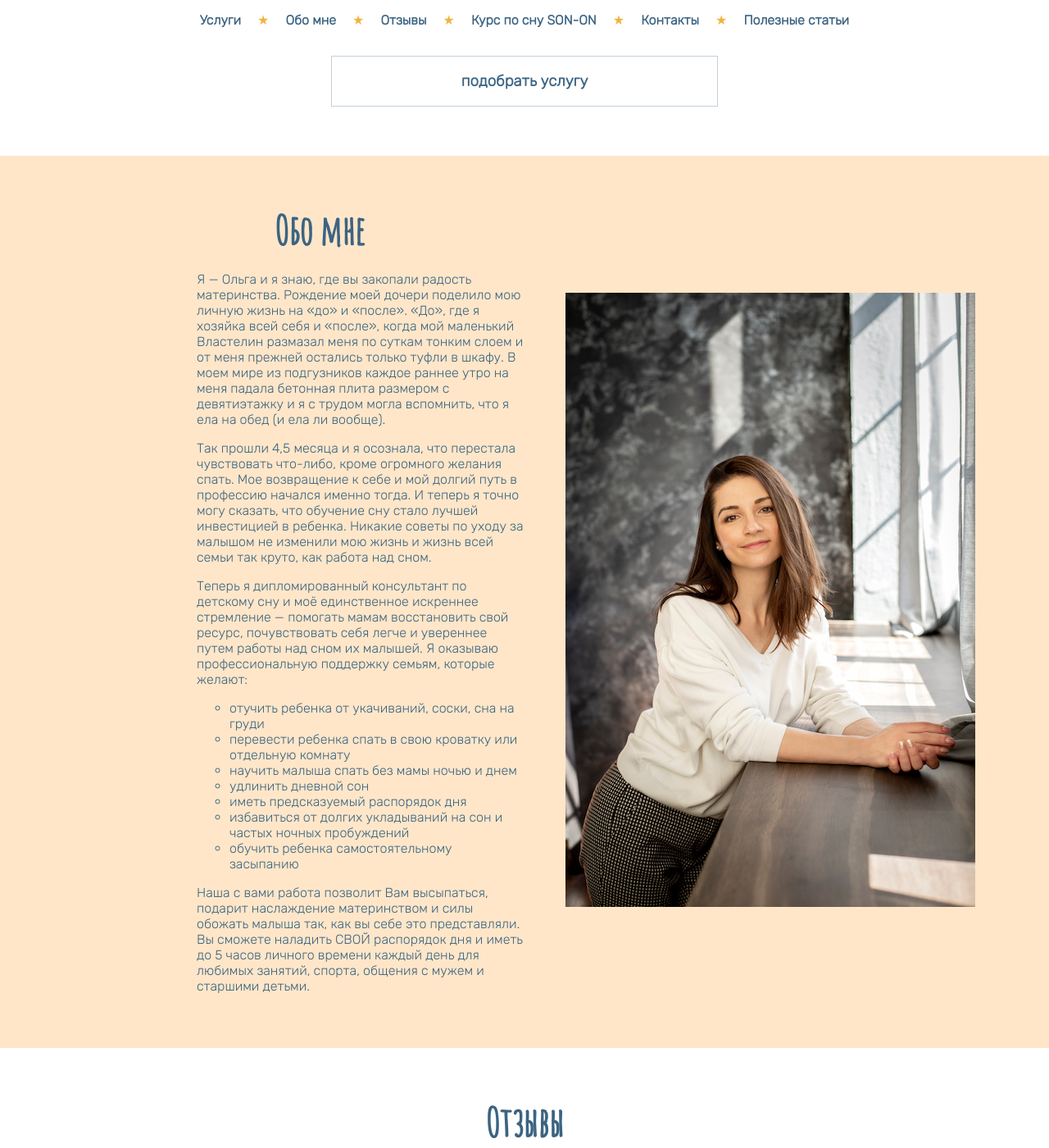
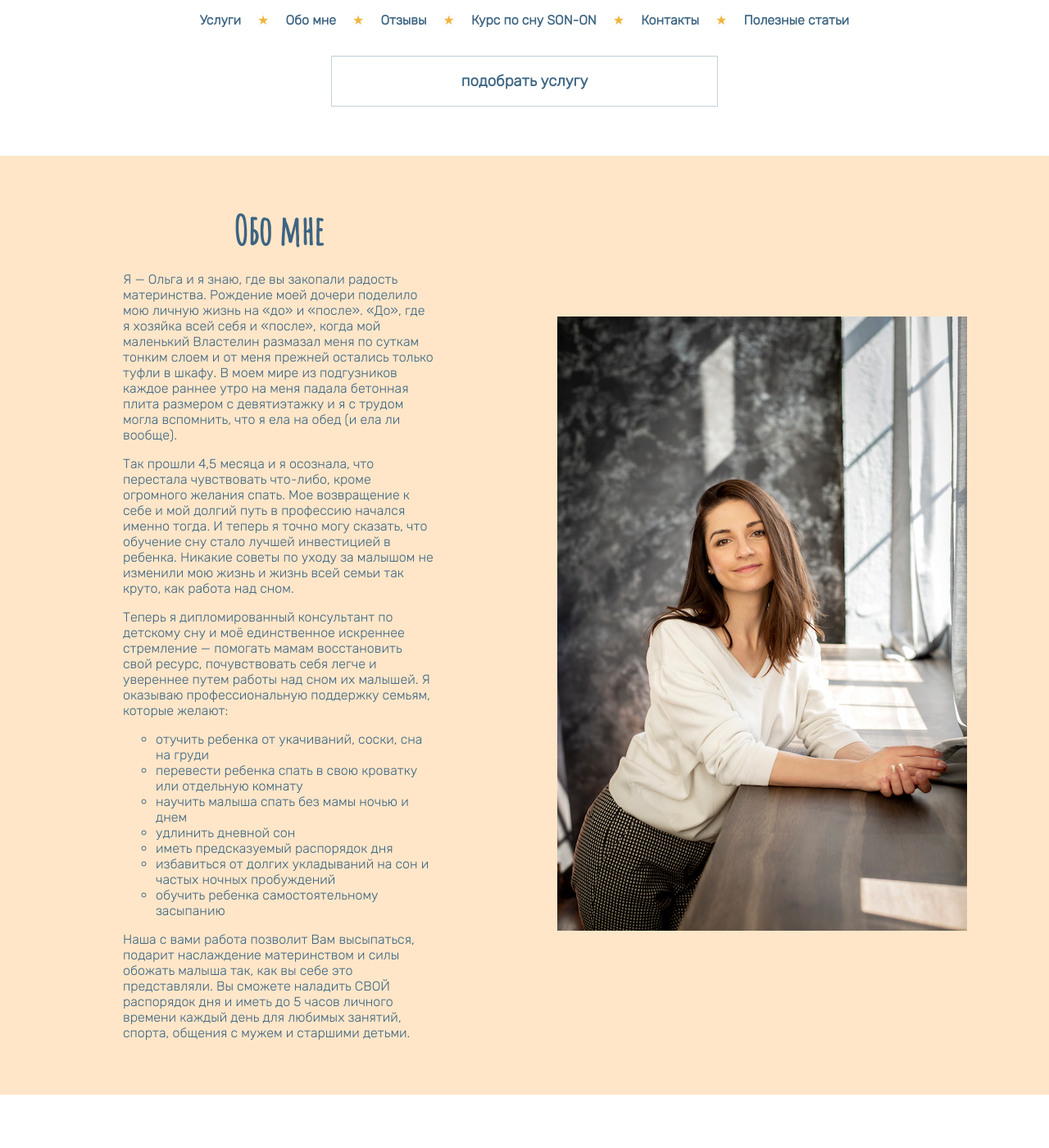
Before and after one commit to Olgamyrsikova/sleepconsult, a Jekyll site: the page built from index.html, in a window 1280 px wide and 1400 px high, scrolled down 1390 px. Shown: the whole window at 82% size. Built offline with Jekyll 4.4.1, drawn with Linux system fonts in a browser that asks for light colours.

Commit message:
- add url to slick lib into README - add fixed size to olga's photo

```diff
--- a/css/style.css
+++ b/css/style.css
@@ -337,10 +337,11 @@
 }
 
 #about img {
-    width: 100%;
+    width: 500px;
+    height: 749px;
 }
 
-@media only screen and (min-width: 768px) {
+@media only screen and (min-width: 1200px) {
     #about {
         flex-direction: row;
         flex-wrap: nowrap;
@@ -349,10 +350,7 @@
     }
     #about div {
         padding: 0px 50px 0px 50px;
-        width: 500px;
-    }
-    #about img {
-        width: 500px;
+        width: 100%;
     }
 }
 
```
Also changed, not shown: README.md.
